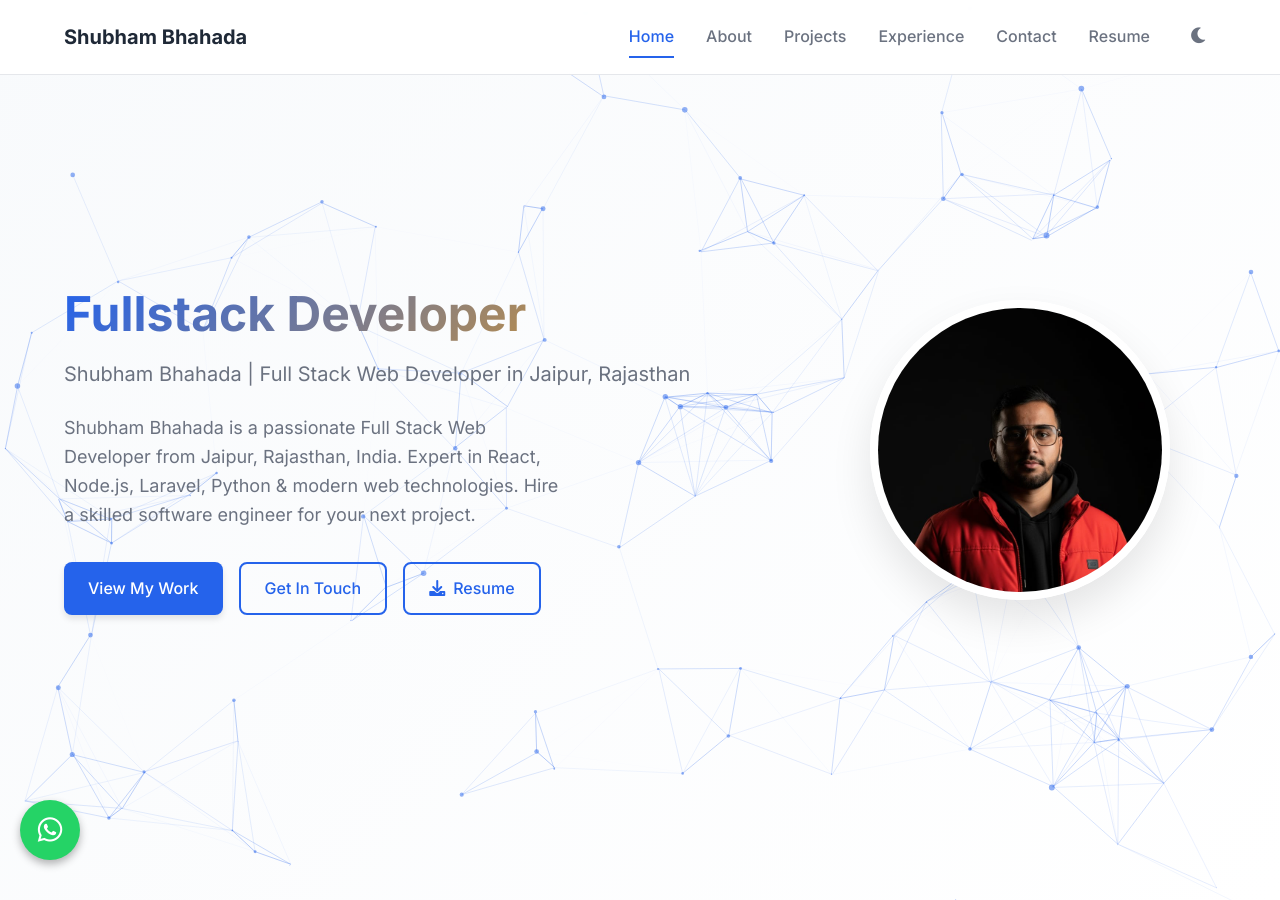
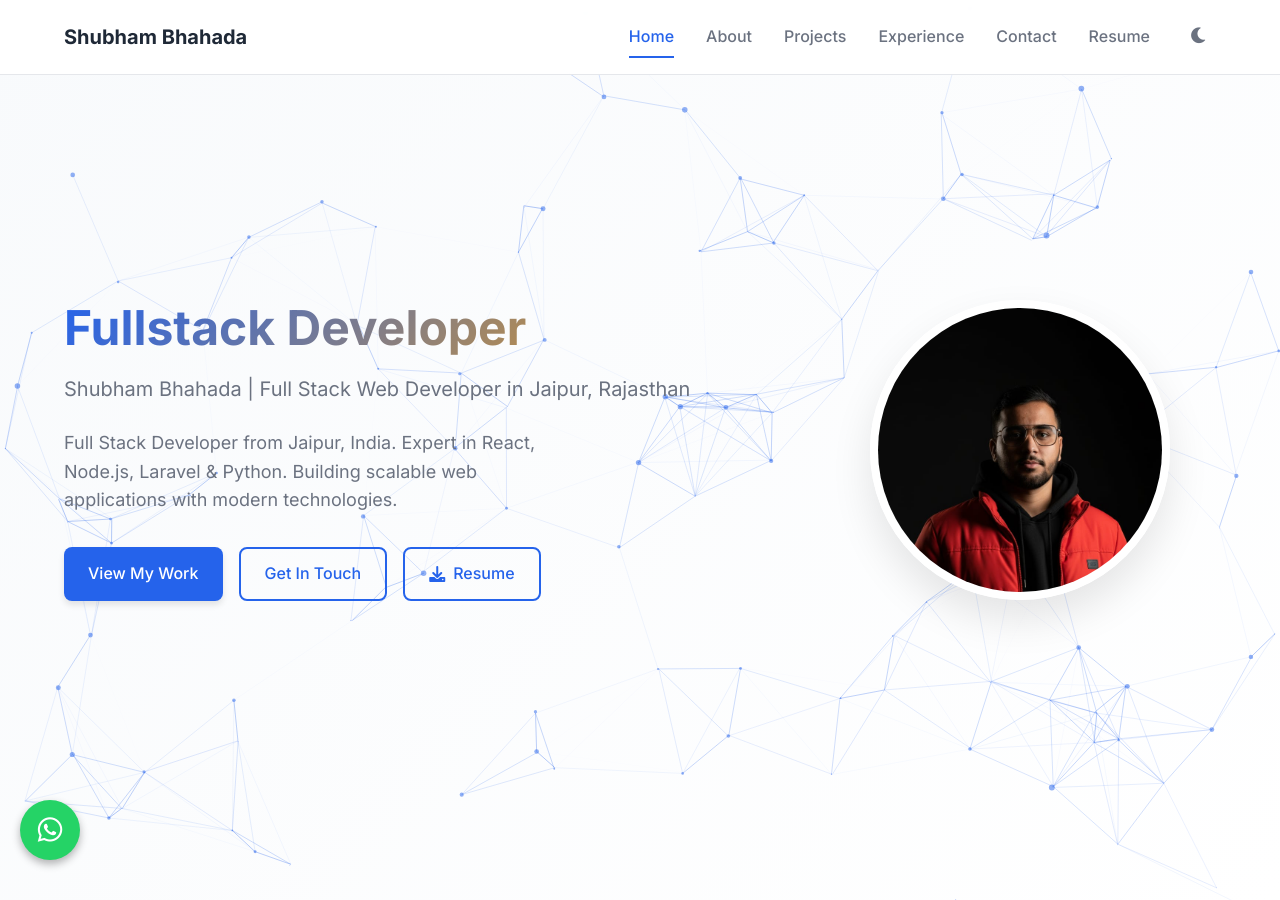
Before and after one commit to devbhahadaji/devbhahadaji.github.io, a Jekyll site: the page built from index.html, in a window 1280 px wide and 900 px high. Built offline with Jekyll 4.4.1, drawn with Linux system fonts in a browser that asks for light colours; some of the changed lines change nothing that is shown.

Commit message:
fix the seo issues

```diff
--- a/_config.yml
+++ b/_config.yml
@@ -6,7 +6,7 @@
 # Site Settings
 title: "Shubham Bhahada | Full Stack Web Developer in Jaipur, Rajasthan"
 name: "Shubham Bhahada"
-description: "Shubham Bhahada is a passionate Full Stack Web Developer from Jaipur, Rajasthan, India. Expert in React, Node.js, Laravel, Python & modern web technologies. Hire a skilled software engineer for your next project."
+description: "Full Stack Developer from Jaipur, India. Expert in React, Node.js, Laravel & Python. Building scalable web applications with modern technologies."
 url: "https://devbhahadaji.github.io"
 baseurl: ""
 lang: "en-IN"
--- a/_includes/head.html
+++ b/_includes/head.html
@@ -3,12 +3,11 @@
   <meta name="viewport" content="width=device-width, initial-scale=1.0">
   <meta http-equiv="X-UA-Compatible" content="IE=edge">
 
-  <!-- Primary Meta Tags -->
-  <title>{{ page.title | default: site.title }}</title>
-  <meta name="title" content="{{ page.title | default: site.title }}">
-  <meta name="description" content="{{ page.description | default: site.description }}">
+  <!-- SEO Tag Plugin - Handles title, description, canonical, and Open Graph -->
+  {% seo %}
+
+  <!-- Additional Meta Tags (not duplicated by jekyll-seo-tag) -->
   <meta name="keywords" content="{{ site.keywords }}">
-  <meta name="author" content="{{ site.author }}">
   <meta name="robots" content="index, follow, max-image-preview:large, max-snippet:-1, max-video-preview:-1">
   <meta name="googlebot" content="index, follow">
   <meta name="bingbot" content="index, follow">
@@ -33,8 +32,6 @@
   <meta name="msvalidate.01" content="{{ site.bing_site_verification }}">
   {% endif %}
 
-  {% seo %}
-
   <link rel="stylesheet" href="{{ '/assets/css/main.css' | relative_url }}">
   <link rel="stylesheet" href="https://cdnjs.cloudflare.com/ajax/libs/font-awesome/6.0.0/css/all.min.css">
   <link rel="preconnect" href="https://fonts.googleapis.com">
@@ -52,8 +49,7 @@
   </script>
   {% endif %}
 
-  <!-- Canonical URL -->
-  <link rel="canonical" href="{{ page.url | replace:'index.html','' | absolute_url }}">
+  <!-- RSS Feed -->
   <link rel="alternate" type="application/rss+xml" title="{{ site.title | escape }}" href="{{ '/feed.xml' | relative_url }}">
 
   <!-- Sitemap -->
@@ -66,28 +62,6 @@
   <!-- Theme Color -->
   <meta name="theme-color" content="{{ site.theme.primary_color | default: '#2563eb' }}">
   <meta name="msapplication-TileColor" content="{{ site.theme.primary_color | default: '#2563eb' }}">
-
-  <!-- Open Graph / Facebook -->
-  <meta property="og:type" content="website">
-  <meta property="og:url" content="{{ page.url | absolute_url }}">
-  <meta property="og:title" content="{{ page.title | default: site.title }}">
-  <meta property="og:description" content="{{ page.description | default: site.description }}">
-  <meta property="og:image" content="{{ site.profile_image | absolute_url }}">
-  <meta property="og:image:alt" content="{{ site.name }} - Full Stack Developer">
-  <meta property="og:site_name" content="{{ site.name }}">
-  <meta property="og:locale" content="en_IN">
-
-  <!-- Twitter Card -->
-  <meta name="twitter:card" content="summary_large_image">
-  <meta name="twitter:site" content="@{{ site.twitter_username }}">
-  <meta name="twitter:creator" content="@{{ site.twitter_username }}">
-  <meta name="twitter:url" content="{{ page.url | absolute_url }}">
-  <meta name="twitter:title" content="{{ page.title | default: site.title }}">
-  <meta name="twitter:description" content="{{ page.description | default: site.description }}">
-  <meta name="twitter:image" content="{{ site.profile_image | absolute_url }}">
-
-  <!-- LinkedIn -->
-  <meta property="linkedin:owner" content="{{ site.linkedin_username }}">
 
   <!-- Schema.org JSON-LD for Person -->
   <script type="application/ld+json">
--- a/index.html
+++ b/index.html
@@ -1,8 +1,7 @@
 ---
 layout: default
 title: "Shubham Bhahada | Full Stack Web Developer in Jaipur, Rajasthan, India"
-description: "Hire Shubham Bhahada - A professional Full Stack Web Developer from Jaipur, Rajasthan, India. Expert in React, Node.js, Laravel, Python, Flutter & modern web technologies. Available for freelance projects."
-keywords: "Full Stack Developer Jaipur, Web Developer Rajasthan, Software Engineer India, React Developer, Node.js Developer, Laravel Developer, Hire Web Developer Jaipur, Freelance Developer India"
+description: "Full Stack Developer from Jaipur, India. Expert in React, Node.js, Laravel, Python & Flutter. Available for freelance projects."
 ---
 
 <main itemscope itemtype="https://schema.org/WebPage">
```
